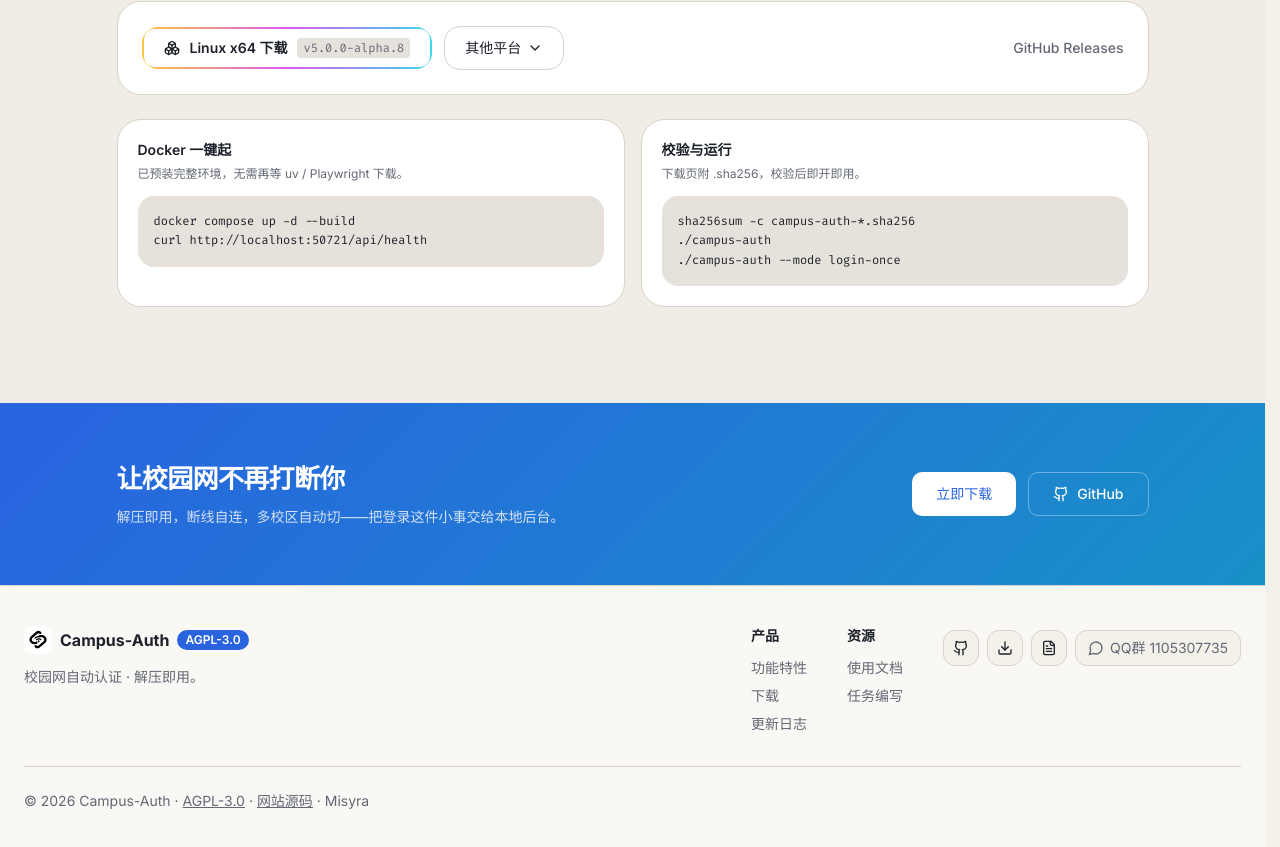
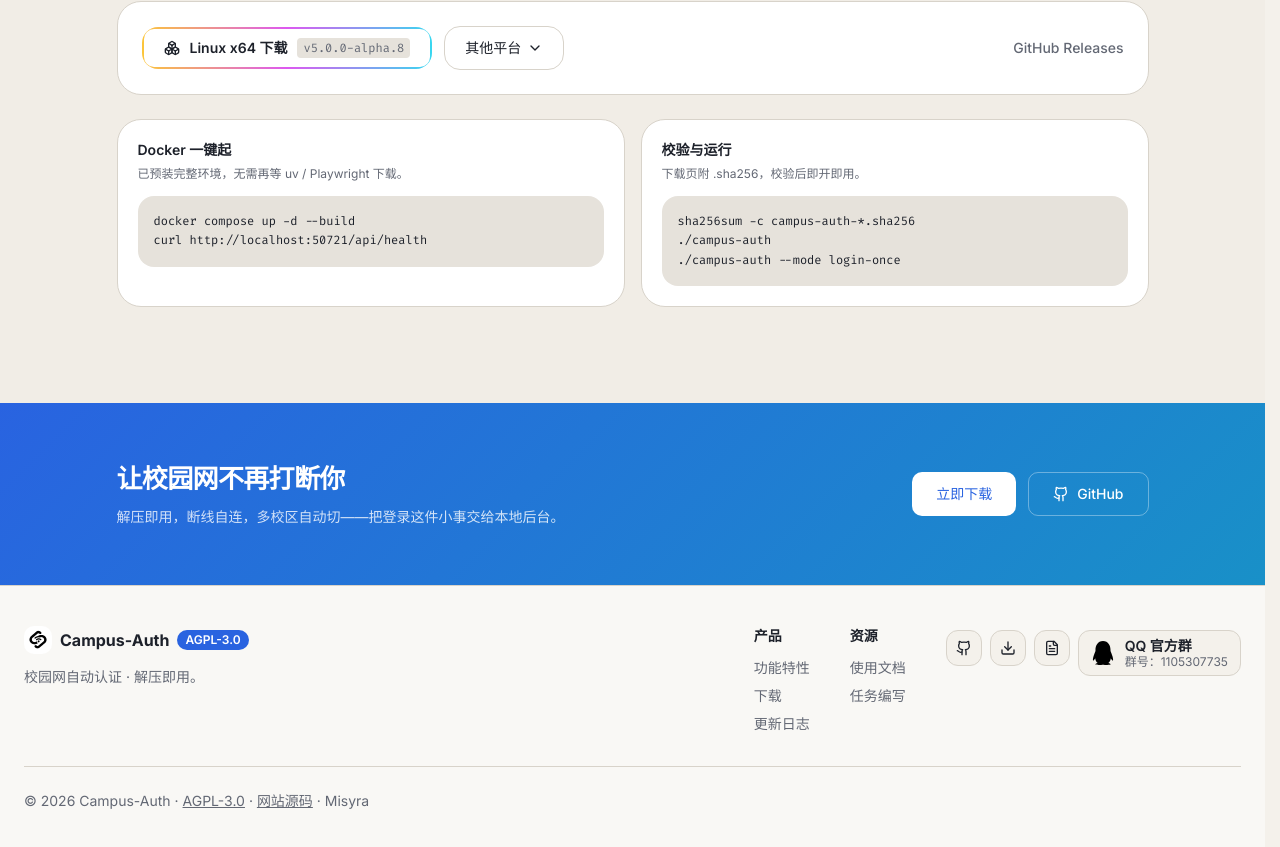
Before and after one commit to Misyra/campus-auth-website, a React (Vite) app: page / in a window 1280 px wide. Shown: the part 3822-4669 px from the top of the page. Built offline with nearby package versions, Linux system fonts and the light colour scheme; no server answers.

Commit message:
Restyle QQ group entry with brand icon and group number

```diff
--- a/src/components/campus-auth/SiteFooter.tsx
+++ b/src/components/campus-auth/SiteFooter.tsx
@@ -1,5 +1,5 @@
 import { useState } from "react";
-import { Github, FileText, Download, MessageCircle, Check } from "lucide-react";
+import { Github, FileText, Download } from "lucide-react";
 import { Link } from "react-router-dom";
 import { SITE } from "@/data/site";
 
@@ -10,8 +10,10 @@
   return (
     <a
       href={QQ_GROUP_URL}
-      title="打开 QQ 加入交流群（同时复制群号）"
-      aria-label={`QQ 交流群 ${SITE.qqGroup}，点击打开 QQ 加入`}
+      target="_blank"
+      rel="noopener noreferrer"
+      title="QQ 官方群"
+      aria-label={`QQ 官方群，群号 ${SITE.qqGroup}，点击加入`}
       onClick={() => {
         const done = () => {
           setCopied(true);
@@ -23,10 +25,13 @@
           done();
         }
       }}
-      className="inline-flex h-9 items-center gap-1.5 rounded-lg border bg-background px-3 text-sm text-muted-foreground hover:text-foreground"
+      className="inline-flex items-center gap-2.5 rounded-lg border bg-background px-3 py-1.5 hover:text-foreground"
     >
-      {copied ? <Check className="h-4 w-4" /> : <MessageCircle className="h-4 w-4" />}
-      {copied ? "群号已复制" : `QQ群 ${SITE.qqGroup}`}
+      <img src="/icons/tencentqq.svg" alt="" aria-hidden="true" loading="lazy" decoding="async" className="h-6 w-6 dark:invert" />
+      <span>
+        <span className="block text-sm font-semibold leading-tight">QQ 官方群</span>
+        <span className="block text-xs leading-tight text-muted-foreground">{copied ? "群号已复制" : `群号：${SITE.qqGroup}`}</span>
+      </span>
     </a>
   );
 }
```
Also changed, not shown: public/icons/tencentqq.svg (added).
